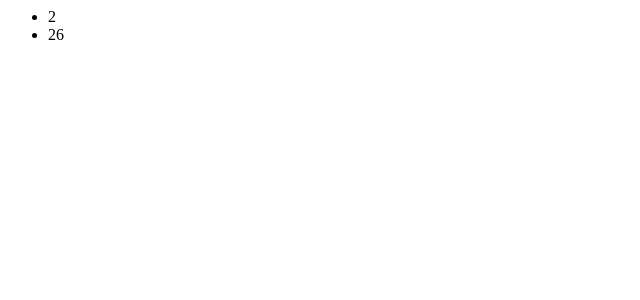
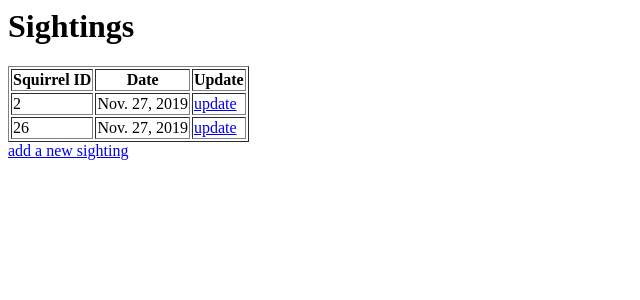
Before and after one commit to Chen-Opatovsky/tracksite, a Django app: page /sightings/ in a window 1280 px wide. Before the commit the part shown is almost empty. Shown: the top 300 px of the page, without its empty margins (0-640 px from the left). Run offline with Django 3.2, Linux system fonts and the light colour scheme; data comes from the database, SQL or seed files in the repository; both versions use the stored data as it was after the commit.

Commit message:
update list template

```diff
--- a/tracker/templates/tracker/all.html
+++ b/tracker/templates/tracker/all.html
@@ -1,5 +1,17 @@
-<ul>
-	{% for sighting in sightings %}
-	<li> {{ sighting.squirrel_id }} </li>
-	{% endfor %}
-</ul>
+<h1> Sightings </h1>
+
+<table border="1">
+    <tr>
+    <th>Squirrel ID</th>
+    <th>Date</th>
+    <th>Update</th>
+    </tr>
+    {% for sighting in sightings %}
+    <tr>
+    <td> {{ sighting.squirrel_id }} </td>
+    <td> {{ sighting.date }} </td>
+    <td> <a href="{% url "sighting_update" sighting.squirrel_id %}">update</a></td>
+    </tr>
+    {% endfor %}
+</table>
+<a href="{% url "sighting_add" %}">add a new sighting</a>
--- a/tracker/templates/tracker/sighting_form.html
+++ b/tracker/templates/tracker/sighting_form.html
@@ -4,3 +4,5 @@
     {{ form.as_p }}
     <input type="submit" value="Submit">
   </form>
+
+  <a href="{% url "" %}">New</a>
--- a/tracker/views.py
+++ b/tracker/views.py
@@ -25,7 +25,7 @@ def sighting_list(request, template_name='tracker/all.html'):
     }
     return render(request, template_name, context)
 
-def sighting_create(request, template_name='tracker/sighting_form.html'):
+def sighting_add(request, template_name='tracker/sighting_form.html'):
     form = SightingForm(request.POST or None)
     if form.is_valid():
         form.save()
--- a/tracksite/urls.py
+++ b/tracksite/urls.py
@@ -19,7 +19,7 @@ from django.urls import path
 from tracker import views
 
 urlpatterns = [
-    path('sightings/add/', views.sighting_create, name='sighting_create'),
+    path('sightings/add/', views.sighting_add, name='sighting_add'),
     path('sightings/<slug:pk>/', views.sighting_update, name='sighting_update'),
     path('sightings/',views.sighting_list, name='sighting_list'),
     path('admin/', admin.site.urls),
```
Also changed, not shown: db.sqlite3.
